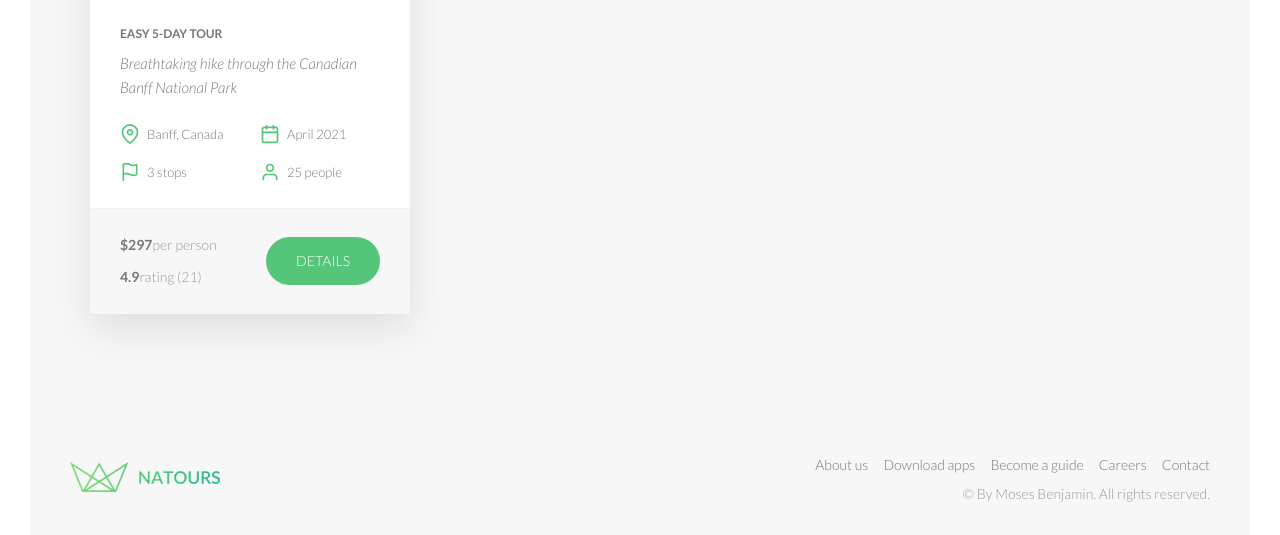
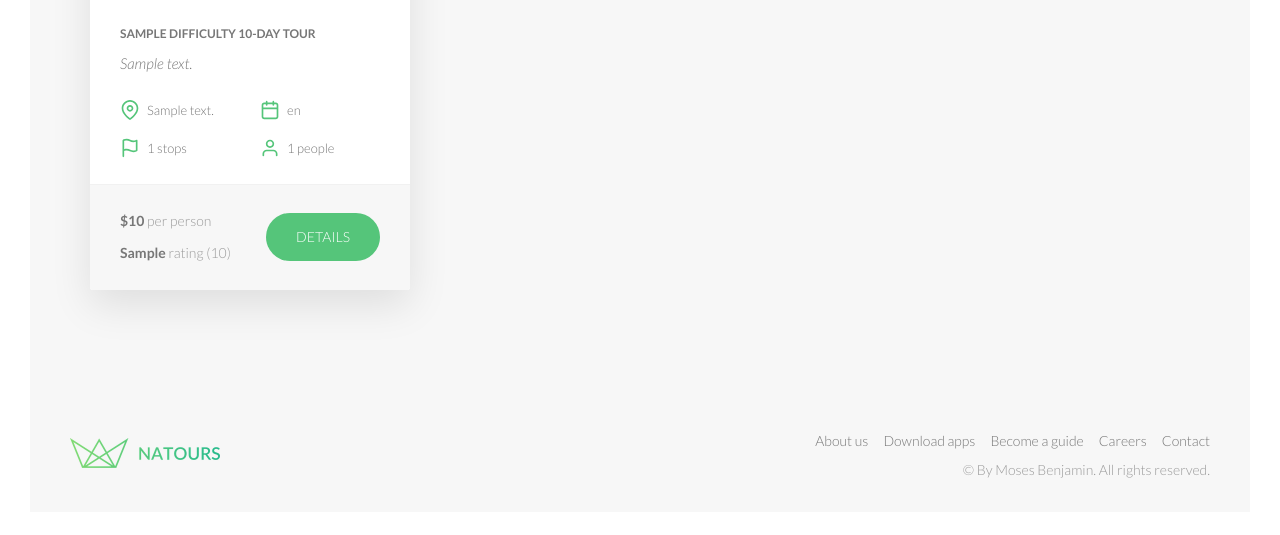
Before and after one commit to mosesbenjamin/node-bootcamp, a Node project: template natours/views/overview.pug in a window 1280 px wide. Shown: the part 411-946 px from the top of the page. After the commit the page ends 889 px from the top, so only its background shows below. Run offline with Node 20 templates, Linux system fonts and the light colour scheme; the template is opened without the code that fills it: most values are stand-ins (such as "Sample title", 1, 10 or a date in 2020); grey boxes marked "Sample" are stand-in pictures; some libraries are stand-ins or nearby versions.

Commit message:
Building the tour overview- II

```diff
--- a/natours/views/overview.pug
+++ b/natours/views/overview.pug
@@ -9,35 +9,37 @@ block content
                     .card__header
                         .card__picture
                             .card__picture-overlay &nbsp;
-                            img.card__picture-img(src='img/tour-1-cover.jpg', alt='Tour 1')
+                            img.card__picture-img(src=`img/tours/${tour.imageCover}`, alt=`${tour.name}'`)
                         h3.heading-tertirary
-                            span The Forest Hiker
+                            span= tour.name
 
                     .card__details
-                        h4.card__sub-heading Easy 5-day tour
-                        p.card__text Breathtaking hike through the Canadian Banff National Park
+                        h4.card__sub-heading= `${tour.difficulty} ${tour.duration}-day tour`
+                        p.card__text= tour.summary
                         .card__data
                             svg.card__icon
                                 use(xlink:href='img/icons.svg#icon-map-pin')
-                            span Banff, Canada
+                            span= tour.startLocation.description
                         .card__data
                             svg.card__icon
                                 use(xlink:href='img/icons.svg#icon-calendar')
-                            span April 2021
+                            span= tour.startDates[0].toLocaleString('en-us', {month: 'long', year: 'numeric'})
                         .card__data
                             svg.card__icon
                                 use(xlink:href='img/icons.svg#icon-flag')
-                            span 3 stops
+                            span= `${tour.locations.length} stops`
                         .card__data
                             svg.card__icon
                                 use(xlink:href='img/icons.svg#icon-user')
-                            span 25 people
+                            span= `${tour.maxGroupSize} people`
 
                     .card__footer
                         p
-                            span.card__footer-value $297
+                            span.card__footer-value= `$${tour.price}`
+                            |
                             span.card__footer-text per person
                         p.card__ratings
-                            span.card__footer-value 4.9
-                            span.card__footer-text rating (21)
-                        a.btn.btn--green.btn--small(href='#') Details
+                            span.card__footer-value= tour.ratingsAverage
+                            |
+                            span.card__footer-text= `rating (${tour.ratingsQuantity})`
+                        a.btn.btn--green.btn--small(href=`/tours/${tour.slug}`) Details
```
